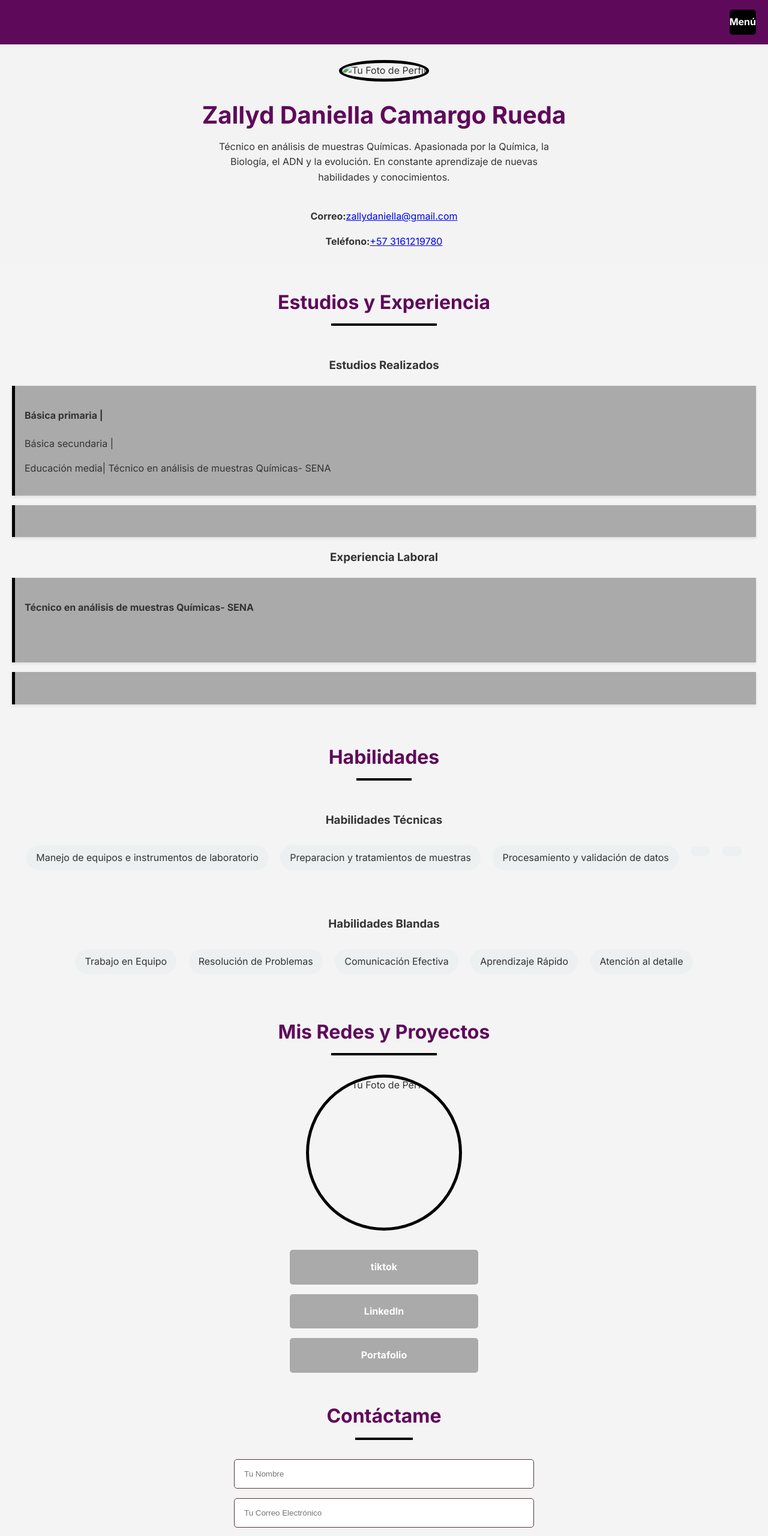
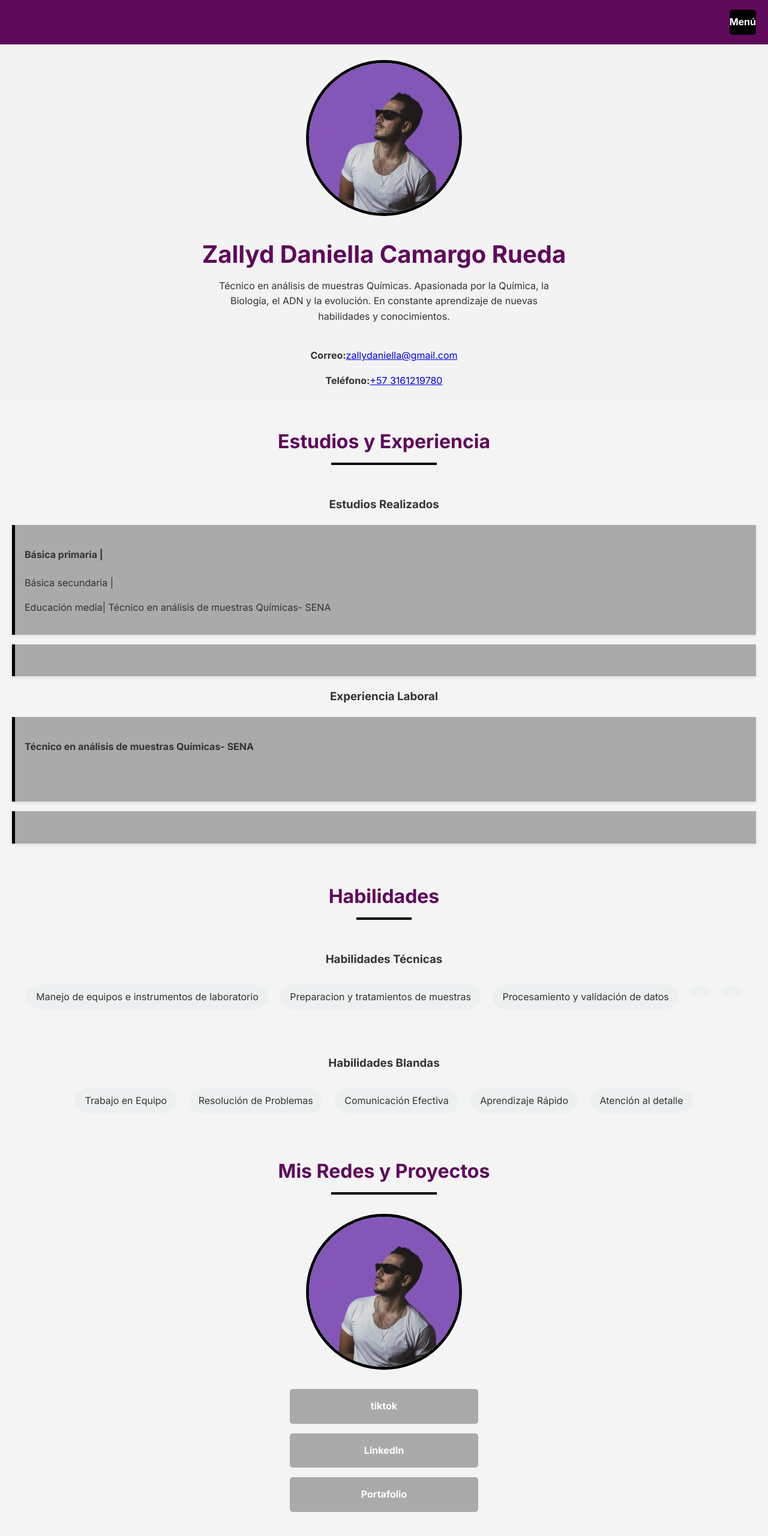
Before and after one commit to ZRyuk-RyuK/MiLandingpage, a plain HTML site: page index.html in a window 1280 px wide. Shown: the top 2560 px of the page at 60% size. Drawn offline with Linux system fonts and the light colour scheme.

Commit message:
Update index.html

```diff
--- a/index.html
+++ b/index.html
@@ -26,7 +26,7 @@
 
     <section id="inicio" class="section profile-section">
         <div class="profile-container">
-            <img src="./ef8b7f19-4b14-424f-b0f6-8baa40f53e60.jpg" alt="Tu Foto de Perfil" class="profile-photo">
+            <img src="./foto2.jpg" alt="Tu Foto de Perfil" class="profile-photo">
             <h1 class="profile-name">Zallyd Daniella Camargo Rueda</h1>
             <p class="profile-summary">
                 Técnico en análisis de muestras Químicas. Apasionada por la Química, la Biología, el ADN y la evolución. En constante aprendizaje de nuevas habilidades y conocimientos.
@@ -99,7 +99,7 @@
     <section id="linktree" class="section linktree-section">
         <h2 class="section-title">Mis Redes y Proyectos</h2>
         <div class="linktree-container">
-            <img src="./ef8b7f19-4b14-424f-b0f6-8baa40f53e60.jpg" alt="Tu Foto de Perfil" class="profile-photo">
+            <img src="./foto2.jpg" alt="Tu Foto de Perfil" class="profile-photo">
             <a href="https://www.tiktok.com/@zallyddaniella?_t=ZS-8zFC97xIIHR&_r=1" target="_blank" class="linktree-link"><strong>tiktok</strong></a>
             <a href="URL_LINKEDIN" target="_blank" class="linktree-link"><strong>LinkedIn</strong></a>
             <a href="URL_PORTAFOLIO" target="_blank" class="linktree-link"><strong>Portafolio</strong></a>
@@ -123,4 +123,5 @@
 
     <script src="./script.js"></script>
 </body>
+
 </html>
```
